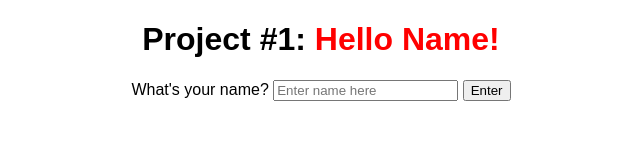
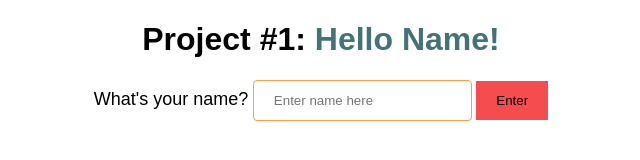
Before and after one commit to Prescott1/Hello-name-app, a plain HTML site: page index.html in a window 1280 px wide. Shown: the whole page, without its empty margins (319-959 px from the left). Drawn offline with Linux system fonts and the light colour scheme.

Commit message:
Finshed styling the app. Adding back-ground-color,border,border-radius,font-size,hover,opacity,cursor, and padding.

```diff
--- a/style.css
+++ b/style.css
@@ -3,5 +3,27 @@
     font-family: Arial, Helvetica, sans-serif;
 }
 span{
-    color: red;
+    color: #437375;
 }
+button{
+    background-color: #f44c4f;
+    opacity: 1;
+    border: none;
+    padding: 12px 20px;
+    cursor: pointer;
+}
+
+button:hover{
+    background-color: #f44c4f;
+    opacity: 0.7;
+
+}
+
+input[type=text] {
+    border: 1px solid #f6a242;
+    border-radius: 4px;
+    padding: 12px 20px;
+}
+label{
+    font-size: large;
+}
```
